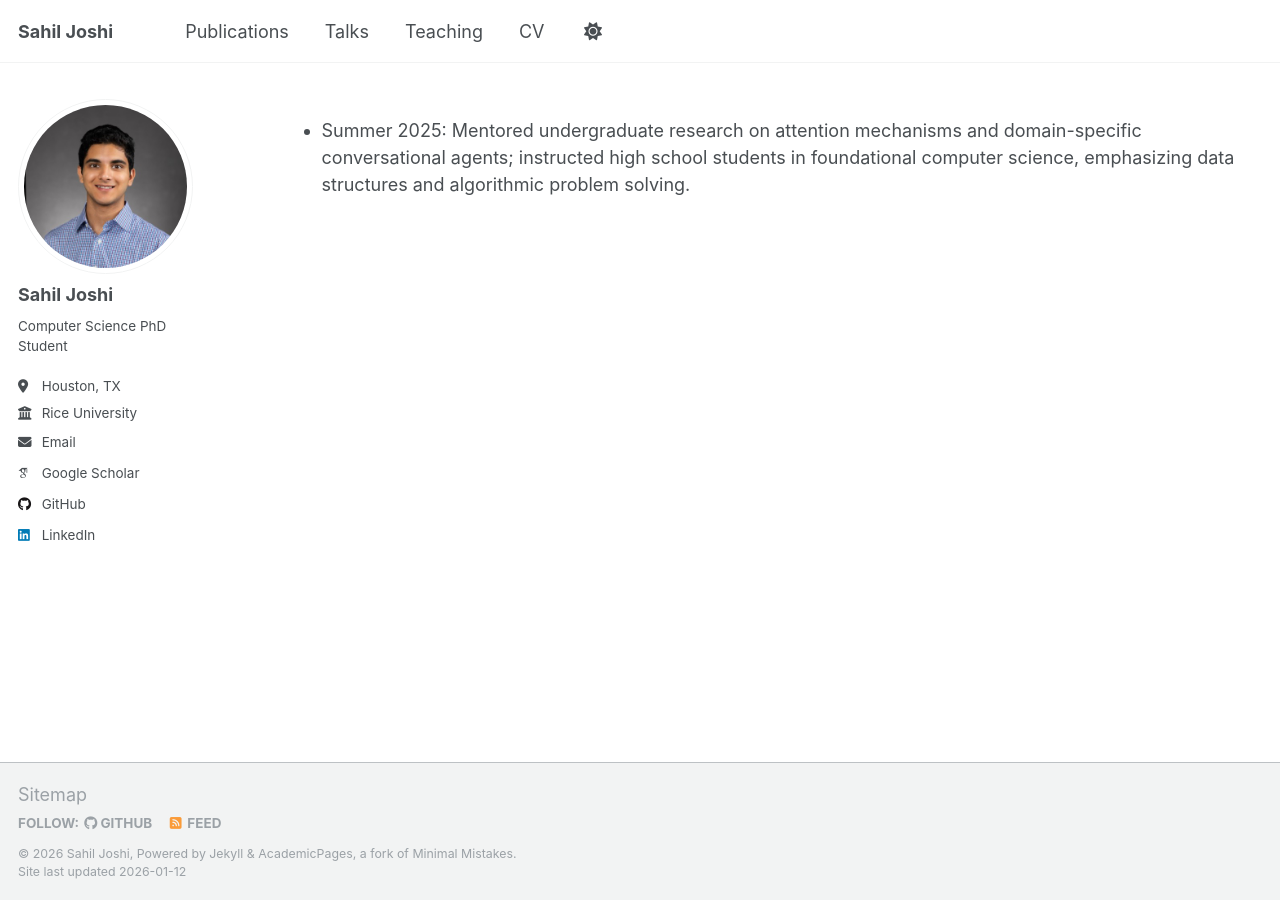
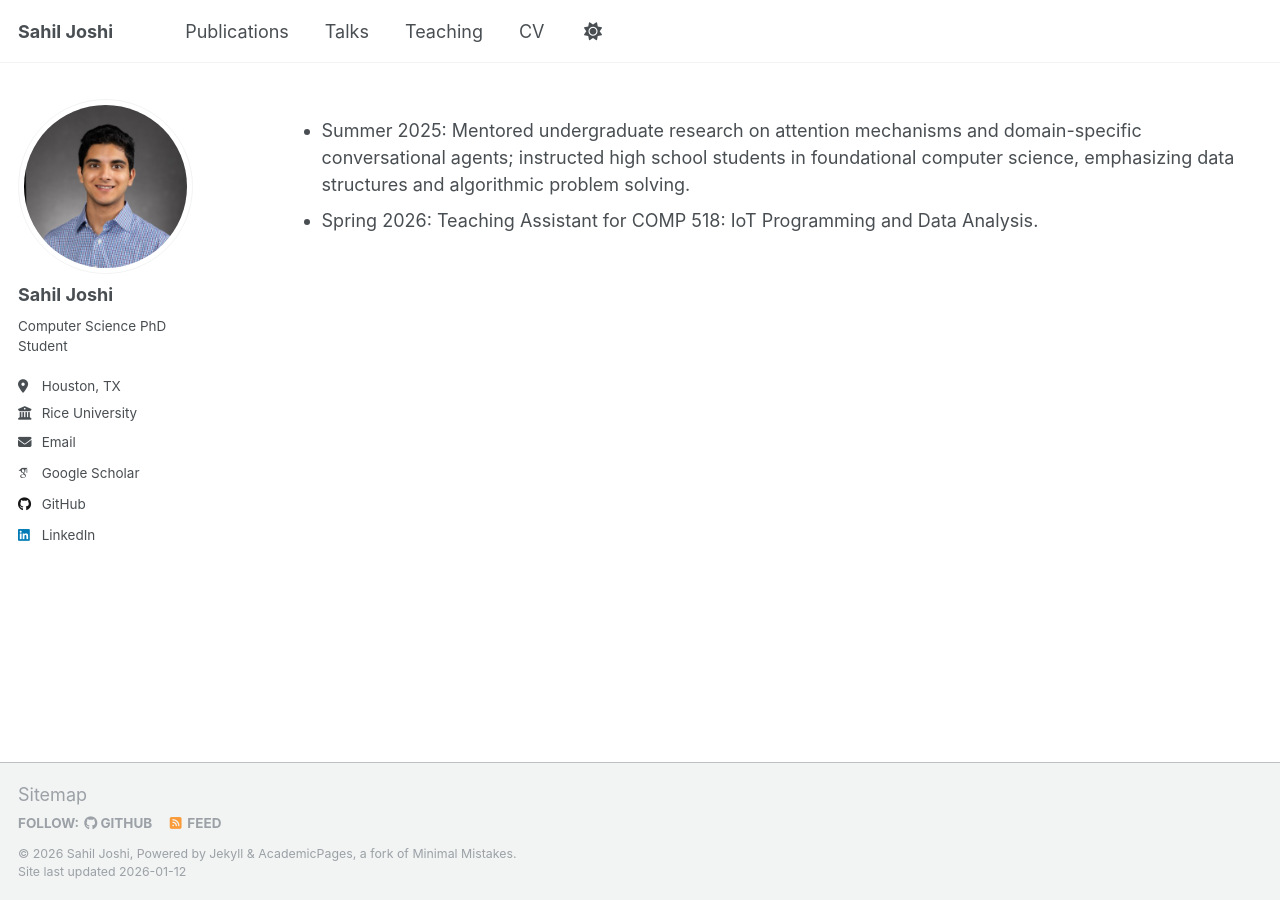
Before and after one commit to sahiljoshi515/sahiljoshi515.github.io, a Jekyll site: the page built from _pages/teaching1.md, in a window 1280 px wide. Built offline with Jekyll 4.4.1, drawn with Linux system fonts in a browser that asks for light colours; some web fonts are replaced.

Commit message:
Add teaching assistant role for Spring 2026

```diff
--- a/_pages/teaching1.md
+++ b/_pages/teaching1.md
@@ -7,3 +7,4 @@ redirect_from:
 ---
 
 * Summer 2025: Mentored undergraduate research on attention mechanisms and domain-specific conversational agents; instructed high school students in foundational computer science, emphasizing data structures and algorithmic problem solving.
+* Spring 2026: Teaching Assistant for COMP 518: IoT Programming and Data Analysis.
```
